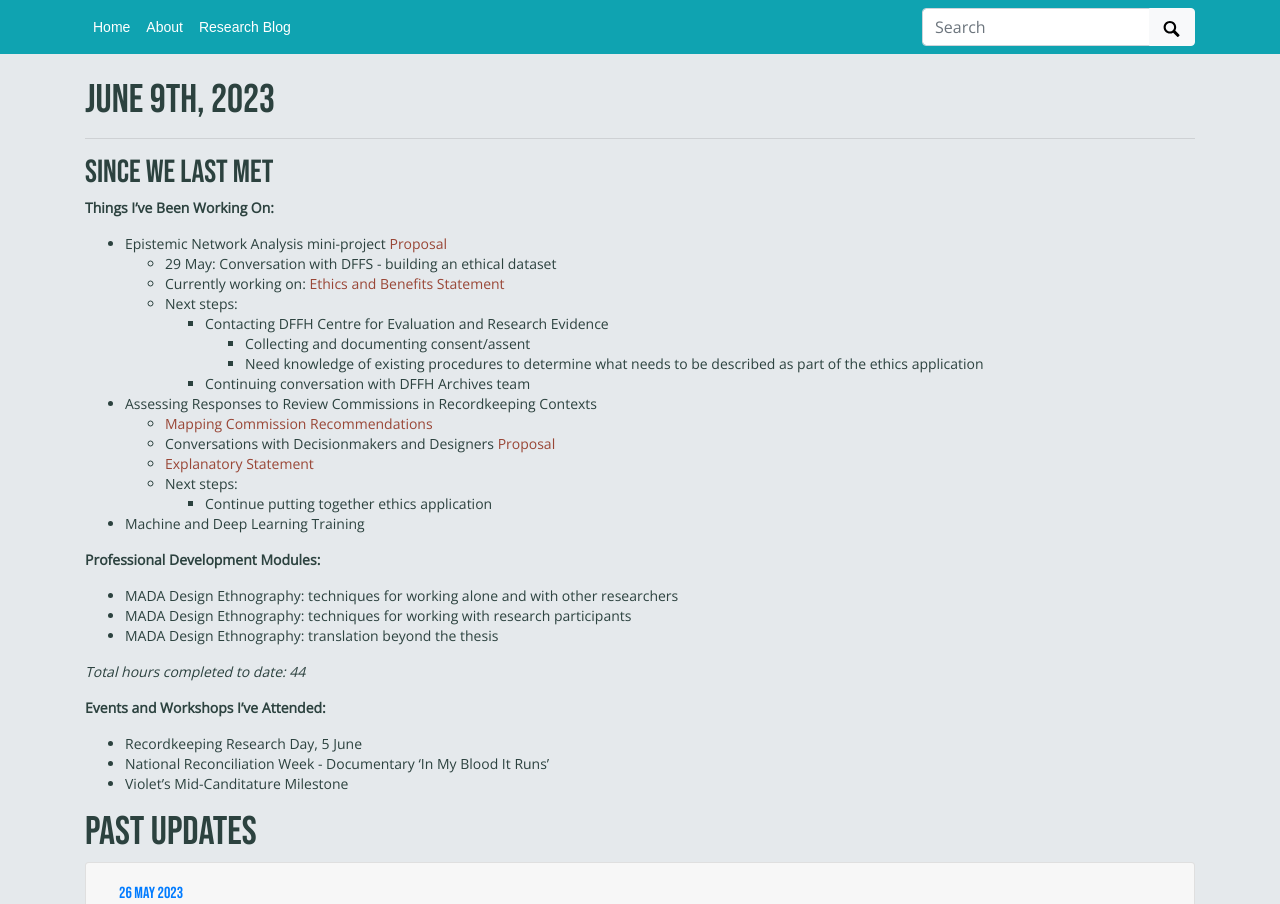
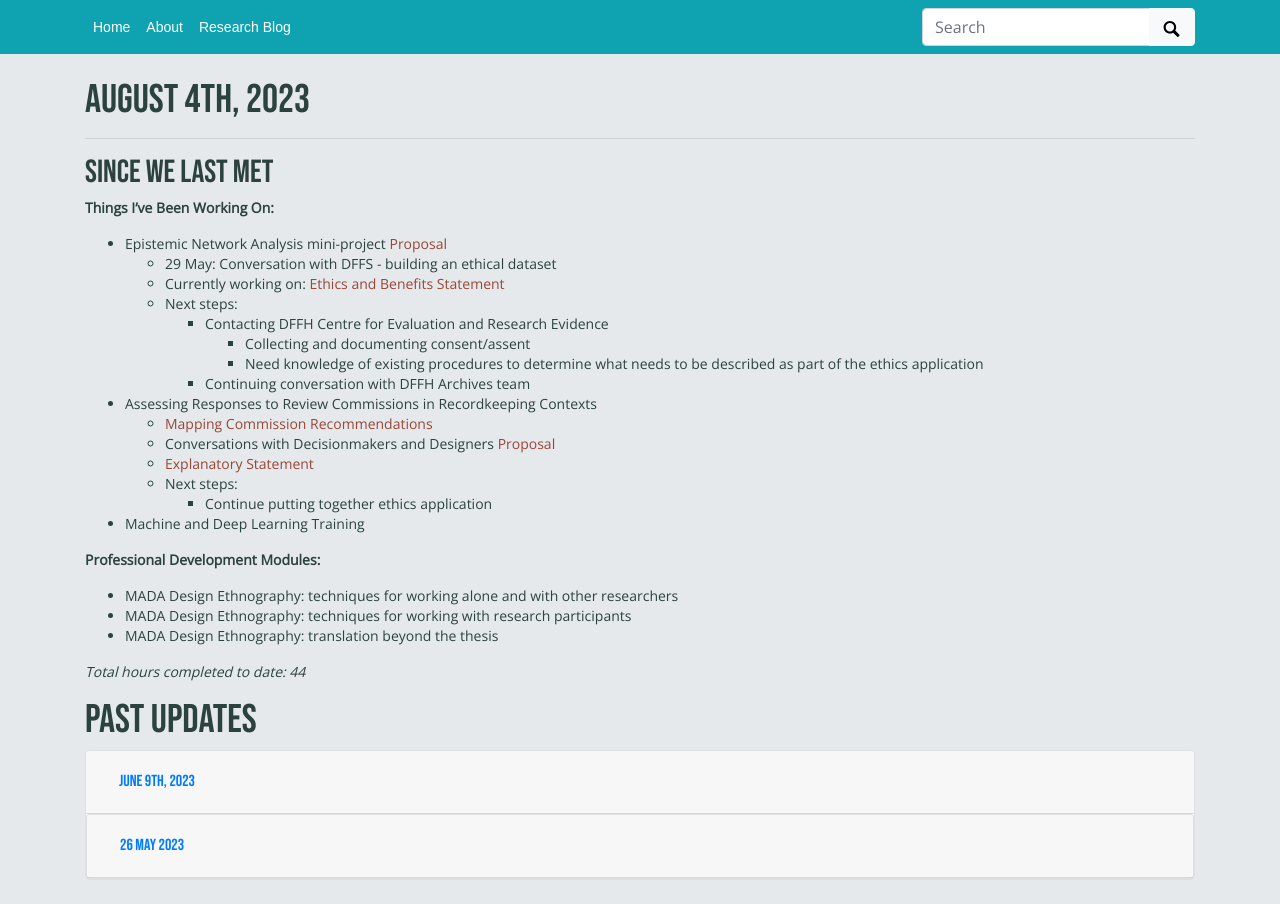
Before and after one commit to mxballin/recordkeeping-governance, a Jekyll site: the page built from pages/updates.md, in a window 1280 px wide. Shown: the part 100-1004 px from the top of the page. Built offline with Jekyll 4.4.1, drawn with Linux system fonts in a browser that asks for light colours; some web fonts are replaced; some of the changed lines change nothing that is shown; grey boxes are pictures that could not be loaded.

Commit message:
Update updates.md

```diff
--- a/pages/updates.md
+++ b/pages/updates.md
@@ -5,9 +5,49 @@
 # Edit the markdown on in this file to describe your collection
 # Look in _includes/feature for options to easily add features to the page
 ---
-# June 9th, 2023
+# August 4th, 2023
 <hr/>
 
+## Since We Last Met
+
+__Things I've Been Working On:__
+* Epistemic Network Analysis mini-project [Proposal](https://docs.google.com/document/d/1zhdwhAJ0nOPwBpWtf9XiII3TyIQaXo6EiT_xwwA0250/edit?usp=sharing)
+    * 29 May: Conversation with DFFS - building an ethical dataset
+    * Currently working on: [Ethics and Benefits Statement](https://docs.google.com/document/d/1kg5G7uEbIrpSoNbrGX3hnBna18w83SNAIZLEDjNkcLo/edit?usp=sharing)
+    * Next steps:
+        * Contacting DFFH Centre for Evaluation and Research Evidence
+            - Collecting and documenting consent/assent
+            - Need knowledge of existing procedures to determine what needs to be described as part of the ethics application
+        * Continuing conversation with DFFH Archives team
+* Assessing Responses to Review Commissions in Recordkeeping Contexts
+    * [Mapping Commission Recommendations](/blog/commissions.html)
+    * Conversations with Decisionmakers and Designers [Proposal](https://docs.google.com/document/d/10p5r_p8eAZ8mpvYM4pmiLVeaI6vmEDDYzblCkzr3iYY/edit?usp=sharing)
+    * [Explanatory Statement](https://docs.google.com/document/d/1Im3KftI3HSg0Fe4-FFToftiQrNp7waau/edit?usp=sharing&ouid=106698260065842284739&rtpof=true&sd=true)
+    * Next steps:
+        * Continue putting together ethics application
+* Machine and Deep Learning Training
+
+__Professional Development Modules:__
+* MADA Design Ethnography: techniques for working alone and with other researchers
+* MADA Design Ethnography: techniques for working with research participants
+* MADA Design Ethnography: translation beyond the thesis
+
+_Total hours completed to date: 44_
+
+
+# Past Updates
+
+<div id="accordion">
+     <div class="card">
+    <div class="card-header" id="headingOne">
+      <h5 class="mb-0">
+        <button class="btn btn-link" data-toggle="collapse" data-target="#collapseOne" aria-expanded="true" aria-controls="collapseOne">
+          June 9th, 2023
+        </button>
+      </h5>
+    </div>
+    <div id="collapseOne" class="collapse" aria-labelledby="headingOne" data-parent="#accordion">
+      <div class="card-body">
 ## Since We Last Met
 
 __Things I've Been Working On:__
@@ -38,10 +78,8 @@
 * Recordkeeping Research Day, 5 June
 * National Reconciliation Week - Documentary 'In My Blood It Runs'
 * Violet's Mid-Canditature Milestone
-
-# Past Updates
-
-<div id="accordion">
+        </div>
+    </div>
   <div class="card">
     <div class="card-header" id="headingOne">
       <h5 class="mb-0">
```
